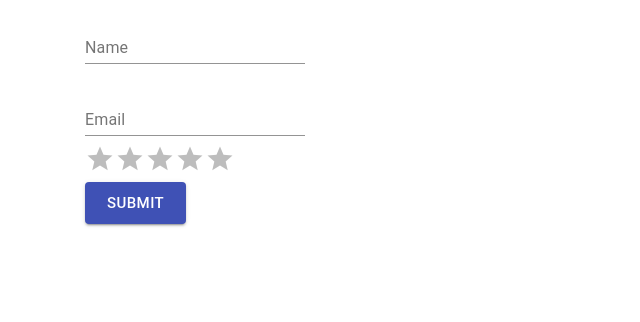
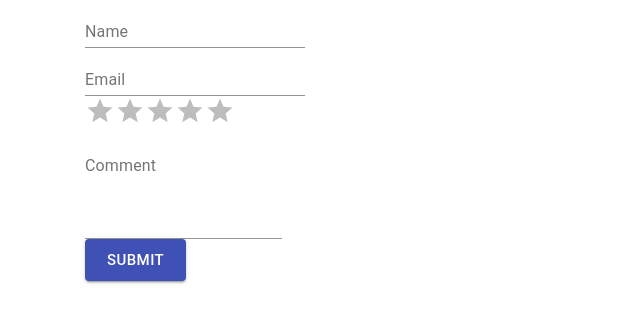
Before and after one commit to moizKachwala/checkout-test, a React (Create React App) app: page / in a window 1280 px wide. Shown: the top 322 px of the page, without its empty margins (0-640 px from the left). Built offline with nearby package versions, Linux system fonts and the light colour scheme.

Commit message:
added list control

```diff
--- /dev/null
+++ b/src/components/pages/FeedbackPage/FeedbackList.js
@@ -0,0 +1,16 @@
+import React from 'react';
+
+export default function FeedbackList({feedbacks = []}) {
+    return (
+        <div className="feedback-list">
+            {feedbacks.map(({name, email, rating, comment}, index) => (
+                <div key={index}>
+                    {name}
+                    {email}
+                    {rating}
+                    {comment}
+                </div>
+            ))}
+        </div>
+    )
+}
--- a/src/components/pages/FeedbackPage/FeedbackPage.js
+++ b/src/components/pages/FeedbackPage/FeedbackPage.js
@@ -4,15 +4,21 @@ import {
     Button,
     TextField,
 } from '@material-ui/core';
-import {Rating} from '@material-ui/lab';
+import { Rating } from '@material-ui/lab';
+
+import FeedbackList from './FeedbackList';
 
 export default function FeedbackPage(props) {
 
     const [feedbacks, setFeedbacks] = useState([]);
 
     const handleSumit = (feedback) => {
-        console.log(feedback);
-        setFeedbacks([feedback]);
+        setFeedbacks(prevState => {
+            return [
+                ...prevState,
+                feedback,
+            ];
+        });
     }
 
     return (
@@ -25,7 +31,7 @@ export default function FeedbackPage(props) {
                         rating: 0,
                     }}
                 onSubmit={(values, actions) => {
-                    console.log(values);
+                    handleSumit(values);
                 }}
             >
                 {({
@@ -40,12 +46,11 @@ export default function FeedbackPage(props) {
                             noValidate={true}
                             autoComplete="off"
                             onSubmit={handleSubmit}
-                            >
+                        >
                             <div className="input-group">
                                 <TextField
                                     type="name"
                                     label="Name"
-                                    margin="normal"
                                     name="name"
                                     onBlur={handleBlur}
                                     onChange={handleChange}
@@ -58,7 +63,6 @@ export default function FeedbackPage(props) {
                                 <TextField
                                     type="email"
                                     label="Email"
-                                    margin="normal"
                                     name="email"
                                     onBlur={handleBlur}
                                     onChange={handleChange}
@@ -74,6 +78,20 @@ export default function FeedbackPage(props) {
                                     onChange={handleChange}
                                     size="large" />
                             </div>
+                            <div className="input-group">
+                                <TextField
+                                    type="comment"
+                                    label="Comment"
+                                    multiline
+                                    rows="4"
+                                    name="comment"
+                                    onBlur={handleBlur}
+                                    onChange={handleChange}
+                                    value={values.comment}
+                                    helperText={touched.comment && errors.comment}
+                                    error={Boolean(touched.comment && errors.comment)}
+                                />
+                            </div>
                             <div className="">
                                 <Button
                                     variant="contained"
@@ -87,6 +105,8 @@ export default function FeedbackPage(props) {
                         </form>
                     )}
             </Formik>
+
+            <FeedbackList feedbacks={feedbacks} />
         </>
     );
 }
```
Also changed, not shown: src/common/Textbox.js (deleted).
